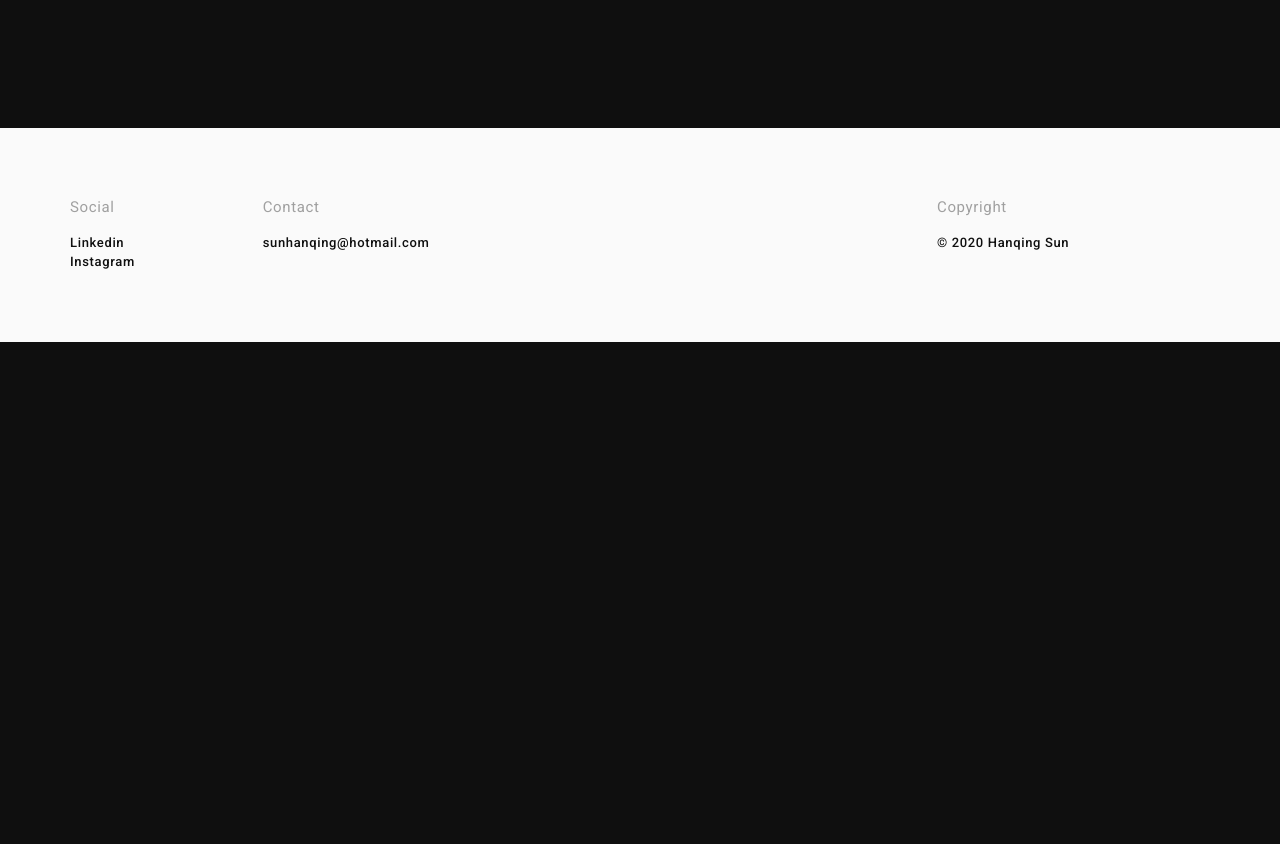
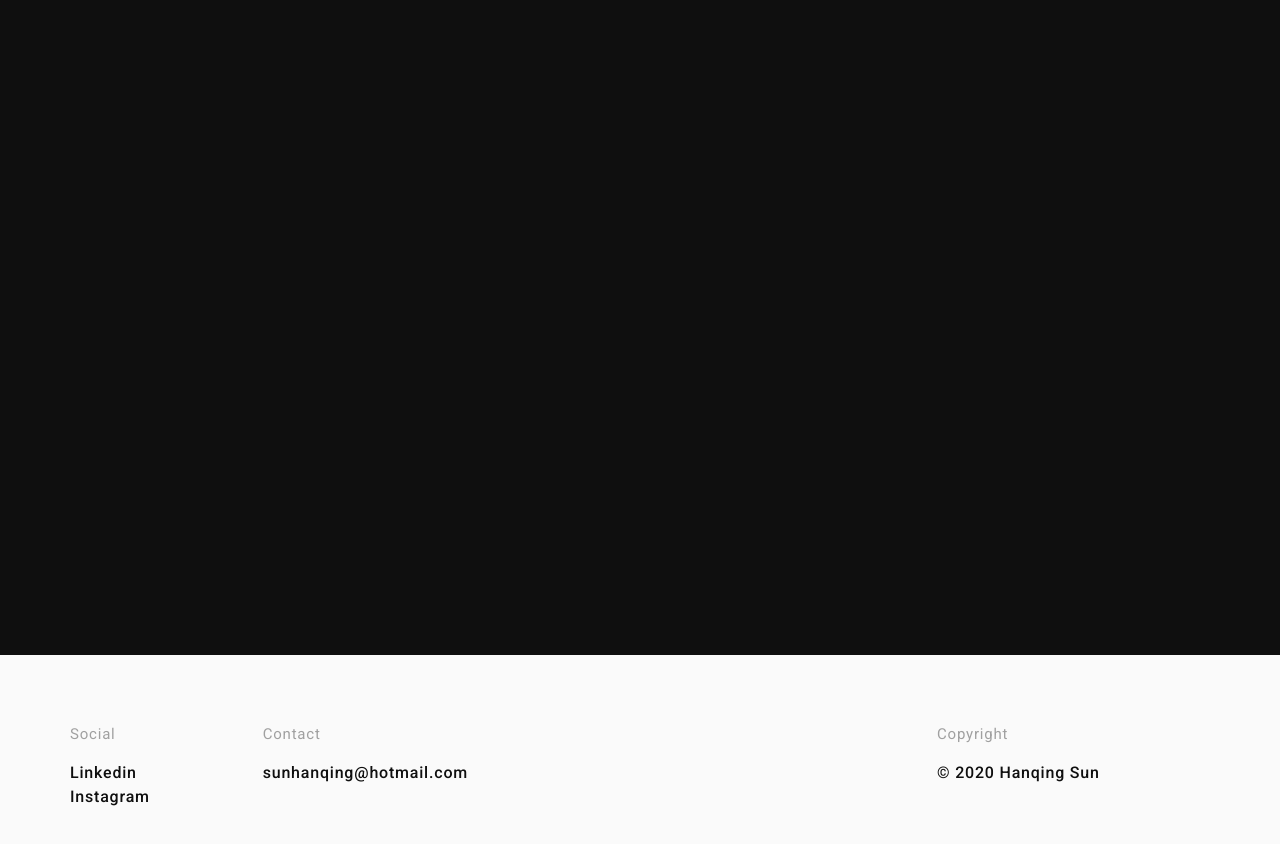
Before and after one commit to hannahsun/myPortfolio, a React (Create React App) app: page /motionReel in a window 1280 px wide. Shown: the part 960-1804 px from the top of the page. Before the commit the page ends 1302 px from the top, so only its background shows below. Built offline with nearby package versions, Linux system fonts and the light colour scheme.

Commit message:
starting horizontal scrolling

```diff
--- a/src/components/elements/footer.js
+++ b/src/components/elements/footer.js
@@ -6,21 +6,24 @@ function Footer() {
     <footer>
       <div className="section-wrapper">
          <Grid container spacing={2}>
-              <Grid item xs={12} sm={12} md={2}>
+              <Grid item xs={12} sm={3} md={2} xl={2}>
                   <h5 className="light">Social</h5>
+                  <div className="spacer spacer-s"></div>
                   <ul>
-                    <li><a href="">Linkedin</a> </li>
-                    <li><a href="">Instagram</a></li>
+                    <li><a className="select" target="_blank" href="https://www.linkedin.com/in/hannah-hanqing-sun-0b3248b4/">Linkedin</a> </li>
+                    <li><a className="select" target="_blank"href="https://www.instagram.com/hannah.sun__/">Instagram</a></li>
                   </ul>
               </Grid>
-              <Grid item xs={12} sm={12} md={7}>
+              <Grid item xs={12} sm={5} md={7} xl={7}>
                   <h5 className="light">Contact</h5>
+                  <div className="spacer spacer-s"></div>
                   <ul>
-                    <li><a href="">sunhanqing@hotmail.com</a></li>
+                    <li><a className="select" href="">sunhanqing@hotmail.com</a></li>
                   </ul>
               </Grid>
-              <Grid item xs={12} sm={12} md={3}>
+              <Grid item xs={12} sm={3} md={3} xl={3}>
                     <h5 className="light">Copyright</h5>
+                    <div className="spacer spacer-s"></div>
                     <ul>
                     <li>© 2020 Hanqing Sun </li>
                   </ul>
--- a/src/components/projectPages/motionReel.js
+++ b/src/components/projectPages/motionReel.js
@@ -5,9 +5,8 @@ import "../../style/projectPage.css"
 
 function motionReel() {
   return (
-    <div className="projectPage">
-        <div className="section-wrapper">
-           <div className="project-details-wrapper">
+    <div className="horizontal-carousel">
+           {/* <div className="project-details-wrapper">
                 <h5>project info</h5>
                 <div className="project-details">
                   <div className="description">
@@ -16,9 +15,9 @@ function motionReel() {
                   <div>2019</div>
                   <div>After Effects Cinema4D Illustrator Photoshop</div>
                 </div>
-            </div>
+            </div> */}
            <ResponsivePlayer url="https://vimeo.com/378175023"/>
-      </div>
+           <ResponsivePlayer url="https://vimeo.com/378175023"/>
     </div>
   );
 }
--- a/src/style/App.css
+++ b/src/style/App.css
@@ -1,6 +1,6 @@
 @import "reset.css";
 body {
-  font-size: 13px;
+  font-size: 16px;
   letter-spacing: 0.05em;
   font-weight: 400;
   line-height: 1.5em;
@@ -15,17 +15,21 @@ h5 {
 h3 {
   font-size: 20px;
   font-weight: 900;
-  line-height: 1.3em;
+  line-height: 1.5em;
 }
 
-h3.dynamic {
+.m-dynamic {
   font-size: clamp(20px, 2vw, 30px);
-  font-weight: 900;
-  line-height: 1.3em;
+}
+
+::selection {
+  color: #0f0f0f;
+  background: rgba(255, 86, 43, 0.99);
 }
 
 a {
   text-decoration: none;
+  position: relative;
   color: inherit;
   font-family: inherit;
   transition: color 0.15s ease;
@@ -33,6 +37,25 @@ a {
 a:hover {
   text-decoration: none;
   color: inherit;
+}
+
+a.select:after {
+  content: "";
+  position: absolute;
+  width: calc(100% + 8px);
+  height: 100%;
+  opacity: 0;
+  background-color: #ff562b;
+  top: 0;
+  left: -4px;
+  z-index: -1;
+  transition: 0.2s ease-out;
+}
+a.select:hover {
+  color: #0f0f0f;
+}
+a.select:hover::after {
+  opacity: 1;
 }
 
 body {
@@ -46,29 +69,42 @@ h3 {
   font-family: "Roboto", sans-serif;
 }
 
-h3.dynamic {
-  font-family: "Roboto", sans-serif;
-}
-
 h5 {
   font-family: "Roboto", sans-serif;
-  margin-bottom: 1em;
 }
 
 .light {
   color: #a0a0a0;
 }
 
+.spacer {
+  display: block;
+  width: 100%;
+  padding: 0;
+  margin: 0;
+}
+.spacer.spacer-s {
+  height: 1em;
+}
+
 .section-wrapper {
   width: 100%;
-  max-width: none;
   padding: 70px;
   margin: auto;
+}
+
+.constrained {
+  max-width: 1290px;
 }
 
 .wide-wrapper {
   width: 100%;
   margin: auto;
+}
+
+.horizontal-carousel {
+  width: 100%;
+  height: 100%;
 }
 
 header {
@@ -78,13 +114,6 @@ header {
 header .section-wrapper {
   display: flex;
   justify-content: space-between;
-}
-header .siteName {
-  font-weight: 900;
-  font-family: "Roboto", sans-serif;
-  letter-spacing: 0.05em;
-  font-size: 20px;
-  display: inline-block;
 }
 header .siteLogo {
   display: inline-block;
@@ -103,8 +132,9 @@ header nav {
   display: inline-block;
 }
 header .menu-item {
-  letter-spacing: 0.12em;
-  text-transform: uppercase;
+  user-select: none;
+  font-weight: 500;
+  text-transform: capitalize;
   display: inline-block;
   padding: 0;
   margin-left: 2em;
--- a/src/style/App.scss
+++ b/src/style/App.scss
@@ -1,18 +1,25 @@
 @import "_config.scss";
 
-$max-width:none;
+$max-width:1290px;
 $pageMargin:70px;
 $offwhite: rgb(230,230,230);
 
+//--------------wrappers--------------
 .section-wrapper{
     width:100%;
-    max-width: $max-width;
     padding:$pageMargin;
     margin:auto;
+}
+.constrained{
+    max-width: $max-width;
 }
 .wide-wrapper{
     width:100%;
     margin:auto;
+}
+.horizontal-carousel{
+    width:100%;
+    height:100%;
 }
 
 header{
@@ -24,13 +31,13 @@ header{
         justify-content: space-between;
     }
 
-    .siteName{
-        font-weight: $font-black;
-        font-family: $roboto;
-        letter-spacing: 0.05em;
-        font-size:20px;
-        display: inline-block;
-    }
+    // .siteName{
+    //     font-weight: $font-black;
+    //     font-family: $roboto;
+    //     letter-spacing: 0.05em;
+    //     font-size:20px;
+    //     display: inline-block;
+    // }
 
     .siteLogo{
             display: inline-block;
@@ -38,7 +45,6 @@ header{
             width:$width;
             height:$width;
             // background-color:red;
-
             & a{
                 width:100%;
                 height:100%;
@@ -54,8 +60,11 @@ header{
         display: inline-block;
     }
     .menu-item{
-        letter-spacing: .12em;
-        text-transform: uppercase;
+        user-select: none;
+        // font-size: 14px;
+        // letter-spacing: .12em;
+        font-weight: $font-regular;
+        text-transform: capitalize;
         display: inline-block;
         padding: 0;
         margin-left: 2em;
--- a/src/style/_config.css
+++ b/src/style/_config.css
@@ -1,6 +1,6 @@
 @import "reset.css";
 body {
-  font-size: 13px;
+  font-size: 16px;
   letter-spacing: 0.05em;
   font-weight: 400;
   line-height: 1.5em;
@@ -15,17 +15,21 @@ h5 {
 h3 {
   font-size: 20px;
   font-weight: 900;
-  line-height: 1.3em;
+  line-height: 1.5em;
 }
 
-h3.dynamic {
+.m-dynamic {
   font-size: clamp(20px, 2vw, 30px);
-  font-weight: 900;
-  line-height: 1.3em;
+}
+
+::selection {
+  color: #0f0f0f;
+  background: rgba(255, 86, 43, 0.99);
 }
 
 a {
   text-decoration: none;
+  position: relative;
   color: inherit;
   font-family: inherit;
   transition: color 0.15s ease;
@@ -33,6 +37,25 @@ a {
 a:hover {
   text-decoration: none;
   color: inherit;
+}
+
+a.select:after {
+  content: "";
+  position: absolute;
+  width: calc(100% + 8px);
+  height: 100%;
+  opacity: 0;
+  background-color: #ff562b;
+  top: 0;
+  left: -4px;
+  z-index: -1;
+  transition: 0.2s ease-out;
+}
+a.select:hover {
+  color: #0f0f0f;
+}
+a.select:hover::after {
+  opacity: 1;
 }
 
 body {
@@ -46,17 +69,22 @@ h3 {
   font-family: "Roboto", sans-serif;
 }
 
-h3.dynamic {
-  font-family: "Roboto", sans-serif;
-}
-
 h5 {
   font-family: "Roboto", sans-serif;
-  margin-bottom: 1em;
 }
 
 .light {
   color: #a0a0a0;
 }
 
+.spacer {
+  display: block;
+  width: 100%;
+  padding: 0;
+  margin: 0;
+}
+.spacer.spacer-s {
+  height: 1em;
+}
+
 /*# sourceMappingURL=_config.css.map */
--- a/src/style/_config.scss
+++ b/src/style/_config.scss
@@ -4,6 +4,8 @@
 $black: rgb(15,15,15);
 $white: rgb(250,250,250);
 $grey: rgb(160,160,160);
+$accent: rgb(255, 86, 43);
+
 //fonts
 $roboto: 'Roboto', sans-serif;
 $ibm-plex: 'IBM Plex Mono', monospace;
@@ -16,7 +18,7 @@ $font-bold: 700;
 $font-black: 900;
 //paragraph style
 %body-s{
-    font-size:13px;
+    font-size:16px;
     letter-spacing: .05em;
     font-weight:400;
     line-height: 1.5em;
@@ -29,12 +31,10 @@ $font-black: 900;
 %header-m{
     font-size:20px;
     font-weight:900;
-    line-height: 1.3em;
+    line-height: 1.5em;
 }
-%header-m-dynamic{
+.m-dynamic{
     font-size:clamp(20px, 2vw, 30px);
-    font-weight:900;
-    line-height: 1.3em;
 }
 
 %header-l{
@@ -44,15 +44,45 @@ $font-black: 900;
 }
 
 //initialize
+
+// ::-moz-selection,
+::selection {
+    color: $black;
+    background: rgba(255, 86, 43, .99);
+}
+
 a{
     text-decoration: none;
+    position: relative;
     color:inherit;
     font-family: inherit;
     transition: color .15s ease;
+
     &:hover{
         text-decoration: none;
         color:inherit;
         // color: darken( $white, 50% );
+    }
+}
+
+a.select{
+    // text-decoration: underline;
+    &:after{
+        content:'';
+        position: absolute;
+        width:calc(100% + 8px);
+        height:100%;
+        opacity:0;
+        background-color: $accent;
+        top:0; left:-4px;
+        z-index: -1;
+        transition: .2s ease-out;
+    }
+    &:hover{
+        color:$black;
+    }
+    &:hover::after{
+        opacity:1;
     }
 }
 
@@ -68,18 +98,26 @@ h3{
     font-family: $roboto;
     @extend %header-m;
 }
-h3.dynamic{
-    font-family: $roboto;
-    @extend %header-m-dynamic;
-}
 h5{
     font-family: $roboto;
     @extend %header-s;
-    margin-bottom: 1em;
 }
 .light{
     color:$grey;
 }
+
+//spacer
+.spacer{
+    display: block;
+    width:100%;
+    padding: 0;
+    margin:0;
+    &.spacer-s{
+        height:1em;
+    }
+}
+
+
 
 //function shorthands
 @mixin translateY($e){
```
Also changed, not shown: src/components/pages/about.js (+7 -4 lines), 2 other files (tests, documents, lock files or other folders).
